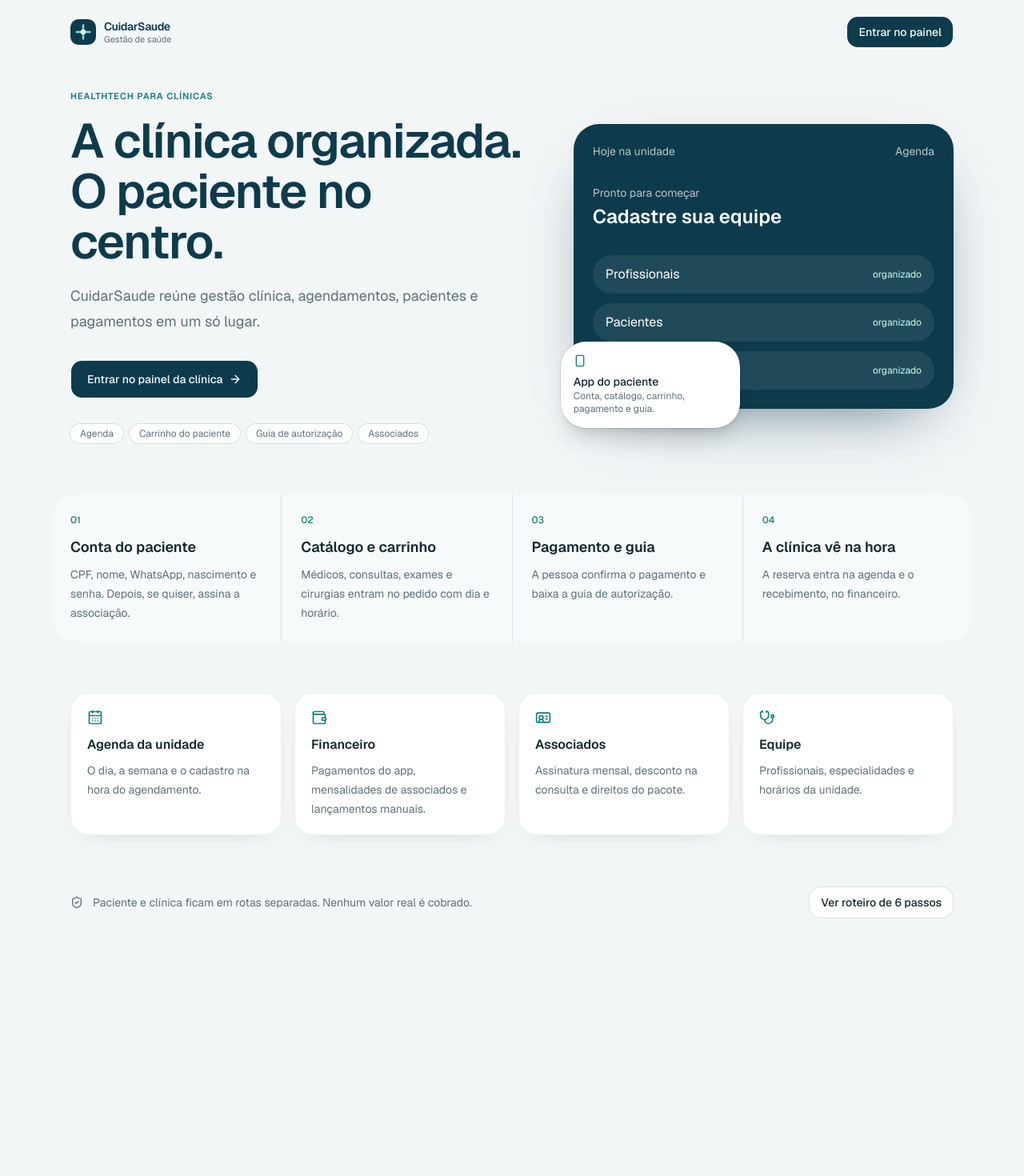
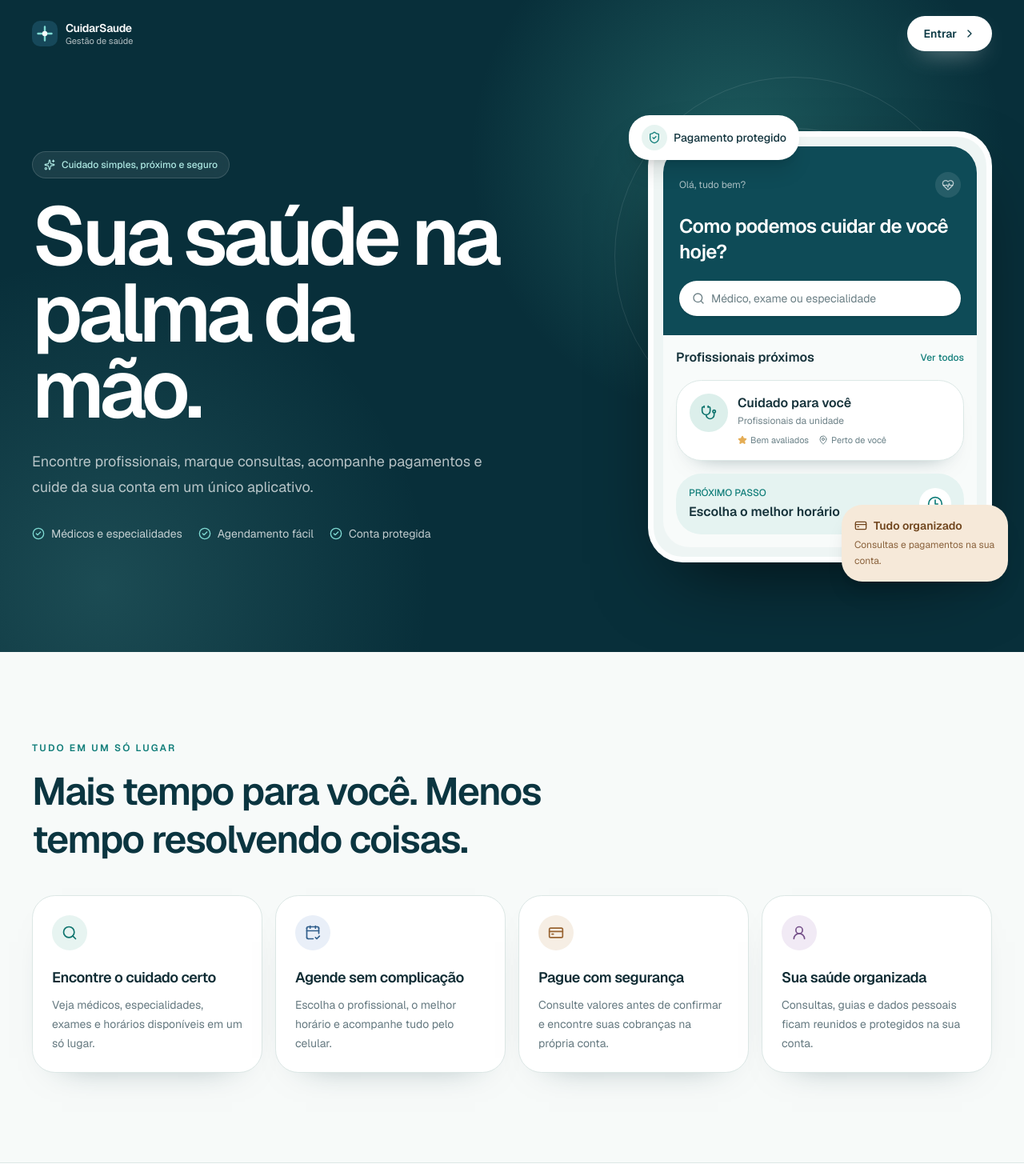
Before and after one commit to caio089/maissaude, a Next.js app: page / in a window 1280 px wide. Shown: the top 1470 px of the page at 80% size. Before the commit the page ends 1212 px from the top, so only its background shows below. Built offline with nearby package versions, Linux system fonts and the light colour scheme.

Commit message:
Add patient mobile landing page

```diff
--- a/src/app/page.tsx
+++ b/src/app/page.tsx
@@ -1,9 +1,11 @@
 import type { Metadata } from "next"
 import { LandingView } from "@/components/landing/landing-view"
 
+export const instant = false
+
 export const metadata: Metadata = {
-  title: { absolute: "CuidarSaude" },
-  description: "Demonstração comercial de gestão de clínicas e agendamento de consultas.",
+  title: { absolute: "CuidarSaude · Sua saúde na palma da mão" },
+  description: "Encontre profissionais, agende consultas e acompanhe seus pagamentos pelo celular.",
 }
 
 export default function HomePage() {
--- a/src/components/landing/landing-view.tsx
+++ b/src/components/landing/landing-view.tsx
@@ -1,111 +1,194 @@
-"use client"
+import Link from "next/link"
+import {
+  CalendarCheck2,
+  CheckCircle2,
+  ChevronRight,
+  Clock3,
+  CreditCard,
+  HeartPulse,
+  LockKeyhole,
+  MapPin,
+  Search,
+  ShieldCheck,
+  Sparkles,
+  Star,
+  Stethoscope,
+  UserRound,
+} from "lucide-react"
 
-import Link from "next/link"
-import { ArrowRight, CalendarDays, IdCard, ShieldCheck, Smartphone, Stethoscope, Wallet } from "lucide-react"
 import { Logo } from "@/components/brand/logo"
-import { FadeIn } from "@/components/shared/fade-in"
-import { Button } from "@/components/ui/button"
+
+const BENEFITS = [
+  {
+    icon: Search,
+    title: "Encontre o cuidado certo",
+    text: "Veja médicos, especialidades, exames e horários disponíveis em um só lugar.",
+    tone: "bg-[#e7f4f1] text-[#0d736d]",
+  },
+  {
+    icon: CalendarCheck2,
+    title: "Agende sem complicação",
+    text: "Escolha o profissional, o melhor horário e acompanhe tudo pelo celular.",
+    tone: "bg-[#e9eff8] text-[#315f8c]",
+  },
+  {
+    icon: CreditCard,
+    title: "Pague com segurança",
+    text: "Consulte valores antes de confirmar e encontre suas cobranças na própria conta.",
+    tone: "bg-[#f6eee4] text-[#986330]",
+  },
+  {
+    icon: UserRound,
+    title: "Sua saúde organizada",
+    text: "Consultas, guias e dados pessoais ficam reunidos e protegidos na sua conta.",
+    tone: "bg-[#f1eaf5] text-[#76518a]",
+  },
+]
 
 const STEPS = [
-  { n: "01", title: "Conta do paciente", text: "CPF, nome, WhatsApp, nascimento e senha. Depois, se quiser, assina a associação." },
-  { n: "02", title: "Catálogo e carrinho", text: "Médicos, consultas, exames e cirurgias entram no pedido com dia e horário." },
-  { n: "03", title: "Pagamento e guia", text: "A pessoa confirma o pagamento e baixa a guia de autorização." },
-  { n: "04", title: "A clínica vê na hora", text: "A reserva entra na agenda e o recebimento, no financeiro." },
-]
-
-const FEATURES = [
-  { icon: CalendarDays, title: "Agenda da unidade", text: "O dia, a semana e o cadastro na hora do agendamento." },
-  { icon: Wallet, title: "Financeiro", text: "Pagamentos do app, mensalidades de associados e lançamentos manuais." },
-  { icon: IdCard, title: "Associados", text: "Assinatura mensal, desconto na consulta e direitos do pacote." },
-  { icon: Stethoscope, title: "Equipe", text: "Profissionais, especialidades e horários da unidade." },
+  { number: "01", title: "Entre com seu CPF", text: "Seu cadastro da clínica acompanha você." },
+  { number: "02", title: "Escolha o atendimento", text: "Compare profissionais, valores e horários." },
+  { number: "03", title: "Confirme pelo celular", text: "Agende e acompanhe cada etapa com clareza." },
 ]
 
 export function LandingView() {
   return (
-    <div className="min-h-dvh bg-[#f3f6f7] text-foreground">
-      <header className="mx-auto flex max-w-6xl items-center justify-between px-6 py-5">
-        <Logo />
-        <nav className="flex items-center gap-2 text-sm">
-          <Button asChild><Link href="/desktop/entrar">Entrar no painel</Link></Button>
-        </nav>
+    <main className="min-h-dvh overflow-hidden bg-[#f7faf9] text-[#102c34]">
+      <section className="relative isolate overflow-hidden bg-[#082f3a] text-white">
+        <div className="absolute inset-0 -z-20 bg-[radial-gradient(circle_at_72%_24%,rgba(74,180,166,0.34),transparent_30%),radial-gradient(circle_at_10%_90%,rgba(126,217,210,0.17),transparent_30%)]" />
+        <div className="absolute top-24 right-[5%] -z-10 size-72 rounded-full border border-white/10 sm:size-[28rem]" />
+        <div className="absolute top-40 right-[11%] -z-10 size-48 rounded-full border border-white/10 sm:size-72" />
+
+        <header className="mx-auto flex max-w-7xl items-center justify-between px-5 py-5 sm:px-8 lg:px-10">
+          <Logo light />
+          <Link
+            href="/mobile"
+            className="inline-flex h-11 items-center gap-2 rounded-full bg-white px-5 text-sm font-semibold text-[#0b3944] shadow-[0_12px_32px_-16px_rgba(255,255,255,0.8)] transition hover:-translate-y-0.5 hover:bg-[#effaf8] focus-visible:outline-2 focus-visible:outline-offset-4 focus-visible:outline-white"
+          >
+            Entrar <ChevronRight className="size-4" />
+          </Link>
         </header>
-      <FadeIn>
-        <section className="mx-auto grid max-w-6xl items-center gap-12 px-6 pt-8 pb-16 lg:grid-cols-[1.1fr_0.9fr]">
-          <div>
-            <p className="section-kicker">Healthtech para clínicas</p>
-            <h1 className="mt-4 max-w-xl text-5xl leading-[1.05] font-semibold tracking-tight text-brand sm:text-6xl">
-              A clínica organizada. O paciente no centro.
+
+        <div className="mx-auto grid max-w-7xl items-center gap-12 px-5 pt-12 pb-20 sm:px-8 sm:pt-16 lg:grid-cols-[1.03fr_0.97fr] lg:px-10 lg:pt-20 lg:pb-28">
+          <div className="max-w-2xl">
+            <div className="inline-flex items-center gap-2 rounded-full border border-white/15 bg-white/8 px-3.5 py-2 text-xs font-medium text-[#aee9e3] backdrop-blur">
+              <Sparkles className="size-3.5" /> Cuidado simples, próximo e seguro
+            </div>
+            <h1 className="mt-6 text-[clamp(3rem,8vw,6.5rem)] leading-[0.93] font-semibold tracking-[-0.06em]">
+              Sua saúde na palma da mão.
             </h1>
-            <p className="mt-5 max-w-lg text-lg leading-8 text-muted-foreground">
-              CuidarSaude reúne gestão clínica, agendamentos, pacientes e pagamentos em um só lugar.
+            <p className="mt-7 max-w-xl text-base leading-7 text-white/70 sm:text-lg sm:leading-8">
+              Encontre profissionais, marque consultas, acompanhe pagamentos e cuide da sua conta em um único aplicativo.
             </p>
-            <div className="mt-8 flex flex-wrap gap-3">
-              <Button asChild className="h-12 px-5">
-                <Link href="/desktop/entrar">Entrar no painel da clínica <ArrowRight /></Link>
-              </Button>
-            </div>
-            <div className="mt-8 flex flex-wrap gap-2 text-xs text-muted-foreground">
-              <span className="rounded-full bg-white px-3 py-1 ring-1 ring-border">Agenda</span>
-              <span className="rounded-full bg-white px-3 py-1 ring-1 ring-border">Carrinho do paciente</span>
-              <span className="rounded-full bg-white px-3 py-1 ring-1 ring-border">Guia de autorização</span>
-              <span className="rounded-full bg-white px-3 py-1 ring-1 ring-border">Associados</span>
+            <div className="mt-8 flex flex-wrap gap-x-5 gap-y-3 text-sm text-white/75">
+              <span className="inline-flex items-center gap-2"><CheckCircle2 className="size-4 text-[#7ed9d2]" /> Médicos e especialidades</span>
+              <span className="inline-flex items-center gap-2"><CheckCircle2 className="size-4 text-[#7ed9d2]" /> Agendamento fácil</span>
+              <span className="inline-flex items-center gap-2"><CheckCircle2 className="size-4 text-[#7ed9d2]" /> Conta protegida</span>
             </div>
           </div>
-          <div className="relative">
-            <div className="rounded-[2rem] bg-brand p-6 text-white shadow-[0_30px_80px_-40px_rgba(13,59,76,0.8)]">
-              <div className="flex items-center justify-between text-sm text-white/70">
-                <span>Hoje na unidade</span>
-                <span>Agenda</span>
+
+          <div className="relative mx-auto w-full max-w-[430px] lg:mr-0">
+            <div className="absolute -top-5 -left-6 z-10 hidden items-center gap-2 rounded-2xl bg-white px-4 py-3 text-sm font-medium text-[#12343d] shadow-xl sm:flex">
+              <span className="grid size-8 place-items-center rounded-full bg-[#e7f4f1] text-[#127e7a]"><ShieldCheck className="size-4" /></span>
+              Pagamento protegido
             </div>
-              <p className="mt-8 text-sm text-white/70">Pronto para começar</p>
-              <p className="mt-1 text-2xl font-semibold">Cadastre sua equipe</p>
-              <div className="mt-8 space-y-3">
-                {["Profissionais", "Pacientes", "Agenda e pagamentos"].map((item) => (
-                  <div key={item} className="flex items-center justify-between rounded-2xl bg-white/8 px-4 py-3">
-                    <span>{item}</span>
-                    <span className="text-xs text-teal-100">organizado</span>
+            <div className="rounded-[2.7rem] border-[7px] border-white/90 bg-[#eef5f4] p-3 shadow-[0_40px_100px_-38px_rgba(0,0,0,0.75)]">
+              <div className="overflow-hidden rounded-[2.05rem] bg-[#f8fbfa] text-[#16333b]">
+                <div className="bg-[#0e4b57] px-5 pt-8 pb-6 text-white">
+                  <div className="flex items-center justify-between text-xs text-white/65">
+                    <span>Olá, tudo bem?</span>
+                    <span className="grid size-8 place-items-center rounded-full bg-white/10"><HeartPulse className="size-4" /></span>
                   </div>
-                ))}
+                  <p className="mt-5 text-2xl font-semibold tracking-tight">Como podemos cuidar de você hoje?</p>
+                  <div className="mt-5 flex items-center gap-2 rounded-2xl bg-white px-4 py-3 text-sm text-[#6b7f85] shadow-sm">
+                    <Search className="size-4" /> Médico, exame ou especialidade
                   </div>
                 </div>
-            <div className="absolute -bottom-6 -left-4 hidden w-56 rounded-3xl bg-white p-4 shadow-xl ring-1 ring-foreground/10 sm:block">
-              <Smartphone className="size-4 text-teal" />
-              <p className="mt-2 text-sm font-medium">App do paciente</p>
-              <p className="text-xs text-muted-foreground">Conta, catálogo, carrinho, pagamento e guia.</p>
+
+                <div className="space-y-4 p-4">
+                  <div className="flex items-center justify-between">
+                    <p className="font-semibold">Profissionais próximos</p>
+                    <span className="text-xs font-medium text-[#127e7a]">Ver todos</span>
+                  </div>
+                  <article className="rounded-3xl border border-[#dce8e6] bg-white p-4 shadow-[0_16px_30px_-26px_rgba(8,47,58,0.6)]">
+                    <div className="flex items-start gap-3">
+                      <div className="grid size-12 shrink-0 place-items-center rounded-2xl bg-[#dcefeb] text-[#0f746e]"><Stethoscope className="size-5" /></div>
+                      <div className="min-w-0 flex-1">
+                        <p className="font-semibold">Cuidado para você</p>
+                        <p className="mt-0.5 text-xs text-[#6e8288]">Profissionais da unidade</p>
+                        <div className="mt-2 flex gap-3 text-[11px] text-[#698087]">
+                          <span className="inline-flex items-center gap-1"><Star className="size-3 fill-[#e4ac54] text-[#e4ac54]" /> Bem avaliados</span>
+                          <span className="inline-flex items-center gap-1"><MapPin className="size-3" /> Perto de você</span>
+                        </div>
+                      </div>
+                    </div>
+                  </article>
+                  <article className="rounded-3xl bg-[#e5f3f1] p-4">
+                    <div className="flex items-center justify-between">
+                      <div>
+                        <p className="text-xs font-medium text-[#127e7a]">PRÓXIMO PASSO</p>
+                        <p className="mt-1 font-semibold">Escolha o melhor horário</p>
+                      </div>
+                      <span className="grid size-10 place-items-center rounded-2xl bg-white text-[#127e7a]"><Clock3 className="size-5" /></span>
+                    </div>
+                  </article>
+                </div>
+              </div>
+            </div>
+            <div className="absolute -right-5 -bottom-6 z-10 hidden w-52 rounded-2xl bg-[#f6e9d9] p-4 text-[#70451d] shadow-xl sm:block">
+              <div className="flex items-center gap-2 text-sm font-semibold"><CreditCard className="size-4" /> Tudo organizado</div>
+              <p className="mt-1 text-xs leading-5 text-[#8a623c]">Consultas e pagamentos na sua conta.</p>
+            </div>
           </div>
         </div>
       </section>
-        <section className="mx-auto grid max-w-6xl gap-px overflow-hidden rounded-[2rem] bg-border sm:grid-cols-4">
-          {STEPS.map((step) => (
-            <article key={step.n} className="bg-[#f7fafb] p-6">
-              <p className="text-xs font-medium text-teal">{step.n}</p>
-              <h2 className="mt-3 text-lg font-semibold">{step.title}</h2>
-              <p className="mt-2 text-sm leading-6 text-muted-foreground">{step.text}</p>
-            </article>
-          ))}
-        </section>
-        <section className="mx-auto grid max-w-6xl gap-4 px-6 py-16 sm:grid-cols-2 lg:grid-cols-4">
-          {FEATURES.map((item) => {
-            const Icon = item.icon
+
+      <section className="mx-auto max-w-7xl px-5 py-20 sm:px-8 sm:py-28 lg:px-10">
+        <div className="max-w-2xl">
+          <p className="text-xs font-semibold tracking-[0.18em] text-[#127e7a] uppercase">Tudo em um só lugar</p>
+          <h2 className="mt-4 text-3xl leading-tight font-semibold tracking-[-0.035em] text-[#0b3540] sm:text-5xl">
+            Mais tempo para você. Menos tempo resolvendo coisas.
+          </h2>
+        </div>
+        <div className="mt-10 grid gap-4 sm:grid-cols-2 lg:grid-cols-4">
+          {BENEFITS.map((benefit) => {
+            const Icon = benefit.icon
             return (
-              <article key={item.title} className="surface-card p-5">
-                <Icon className="size-5 text-teal" />
-                <h2 className="mt-3 text-base font-semibold">{item.title}</h2>
-                <p className="mt-2 text-sm leading-6 text-muted-foreground">{item.text}</p>
+              <article key={benefit.title} className="group rounded-[1.8rem] border border-[#dce7e5] bg-white p-6 shadow-[0_20px_45px_-38px_rgba(8,47,58,0.55)] transition hover:-translate-y-1 hover:shadow-[0_26px_55px_-38px_rgba(8,47,58,0.7)]">
+                <span className={`grid size-11 place-items-center rounded-2xl ${benefit.tone}`}><Icon className="size-5" /></span>
+                <h3 className="mt-5 text-lg font-semibold tracking-tight">{benefit.title}</h3>
+                <p className="mt-2 text-sm leading-6 text-[#657980]">{benefit.text}</p>
               </article>
             )
           })}
+        </div>
       </section>
-        <section className="mx-auto flex max-w-6xl flex-wrap items-center justify-between gap-4 px-6 pb-16">
-          <div className="flex items-center gap-3 text-sm text-muted-foreground">
-            <ShieldCheck className="size-4" />
-            Paciente e clínica ficam em rotas separadas. Nenhum valor real é cobrado.
+
+      <section className="border-y border-[#dce7e5] bg-white">
+        <div className="mx-auto grid max-w-7xl gap-12 px-5 py-20 sm:px-8 sm:py-24 lg:grid-cols-[0.8fr_1.2fr] lg:px-10">
+          <div>
+            <span className="grid size-12 place-items-center rounded-2xl bg-[#0d3b4c] text-[#7ed9d2]"><LockKeyhole className="size-5" /></span>
+            <h2 className="mt-6 text-3xl font-semibold tracking-[-0.035em] text-[#0b3540] sm:text-4xl">Começar é simples.</h2>
+            <p className="mt-3 max-w-md text-sm leading-7 text-[#657980]">Seu CPF identifica sua ficha e mantém cada informação no lugar certo.</p>
           </div>
-          <Button asChild variant="outline" className="bg-white">
-            <Link href="/demo">Ver roteiro de 6 passos</Link>
-          </Button>
+          <ol className="grid gap-3 sm:grid-cols-3">
+            {STEPS.map((step) => (
+              <li key={step.number} className="rounded-[1.7rem] bg-[#f3f7f6] p-5">
+                <span className="text-xs font-semibold text-[#127e7a]">{step.number}</span>
+                <h3 className="mt-8 font-semibold">{step.title}</h3>
+                <p className="mt-2 text-sm leading-6 text-[#657980]">{step.text}</p>
+              </li>
+            ))}
+          </ol>
+        </div>
       </section>
-      </FadeIn>
+
+      <footer className="bg-[#082f3a] px-5 py-9 text-white sm:px-8">
+        <div className="mx-auto flex max-w-7xl flex-col gap-5 sm:flex-row sm:items-center sm:justify-between">
+          <Logo light />
+          <p className="text-xs leading-5 text-white/55">Cuidado conectado, informações protegidas e mais tranquilidade para você.</p>
         </div>
+      </footer>
+    </main>
   )
 }
```
Lines whose indentation alone changed are shown as unchanged.
